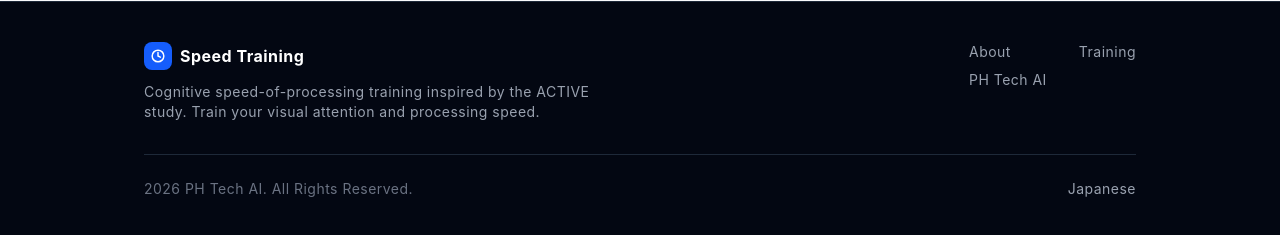
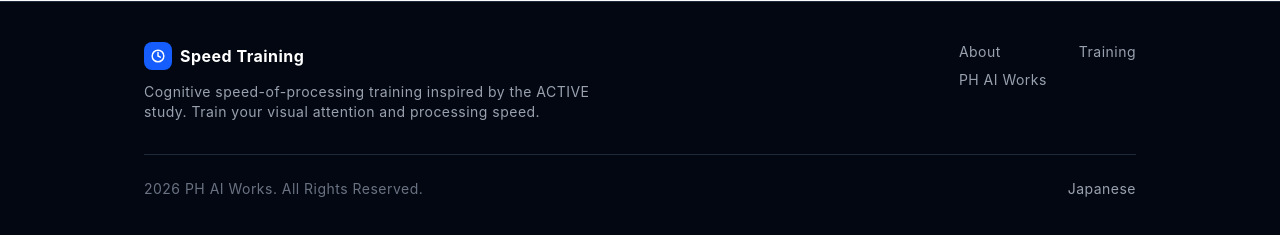
Before and after one commit to a-yama100/speed-training, a Next.js app: page / in a window 1280 px wide. Shown: the part 990-1225 px from the top of the page. Built offline with nearby package versions, Linux system fonts and the light colour scheme; no server answers.

Commit message:
Rebrand: PH Tech AI -> PH AI Works

```diff
--- a/app/layout.tsx
+++ b/app/layout.tsx
@@ -52,7 +52,7 @@ export default function RootLayout({ children }: Readonly<{ children: React.Reac
               "applicationCategory": "HealthApplication",
               "operatingSystem": "Web",
               "offers": { "@type": "Offer", "price": "0", "priceCurrency": "USD" },
-              "creator": { "@type": "Organization", "name": "PH Tech AI", "url": "https://www.phaiworks.com" }
+              "creator": { "@type": "Organization", "name": "PH AI Works", "url": "https://www.phaiworks.com" }
             })
           }}
         />
--- a/components/Footer.tsx
+++ b/components/Footer.tsx
@@ -30,7 +30,7 @@ export function Footer() {
                 {isJa ? "研究について" : "About"}
               </Link>
               <a href="https://www.phaiworks.com" target="_blank" rel="noopener noreferrer" className="text-gray-400 hover:text-white transition-colors">
-                PH Tech AI
+                PH AI Works
               </a>
             </div>
             <div className="flex flex-col gap-2">
@@ -41,7 +41,7 @@ export function Footer() {
           </div>
         </div>
         <div className="pt-6 border-t border-gray-800 flex flex-col sm:flex-row items-center justify-between gap-2 text-sm text-gray-500">
-          <span>{year} PH Tech AI. All Rights Reserved.</span>
+          <span>{year} PH AI Works. All Rights Reserved.</span>
           <Link href={isJa ? (pathname.replace("/ja", "") || "/") : ("/ja" + pathname)} className="text-gray-400 hover:text-white transition-colors">
             {isJa ? "English" : "Japanese"}
           </Link>
```
